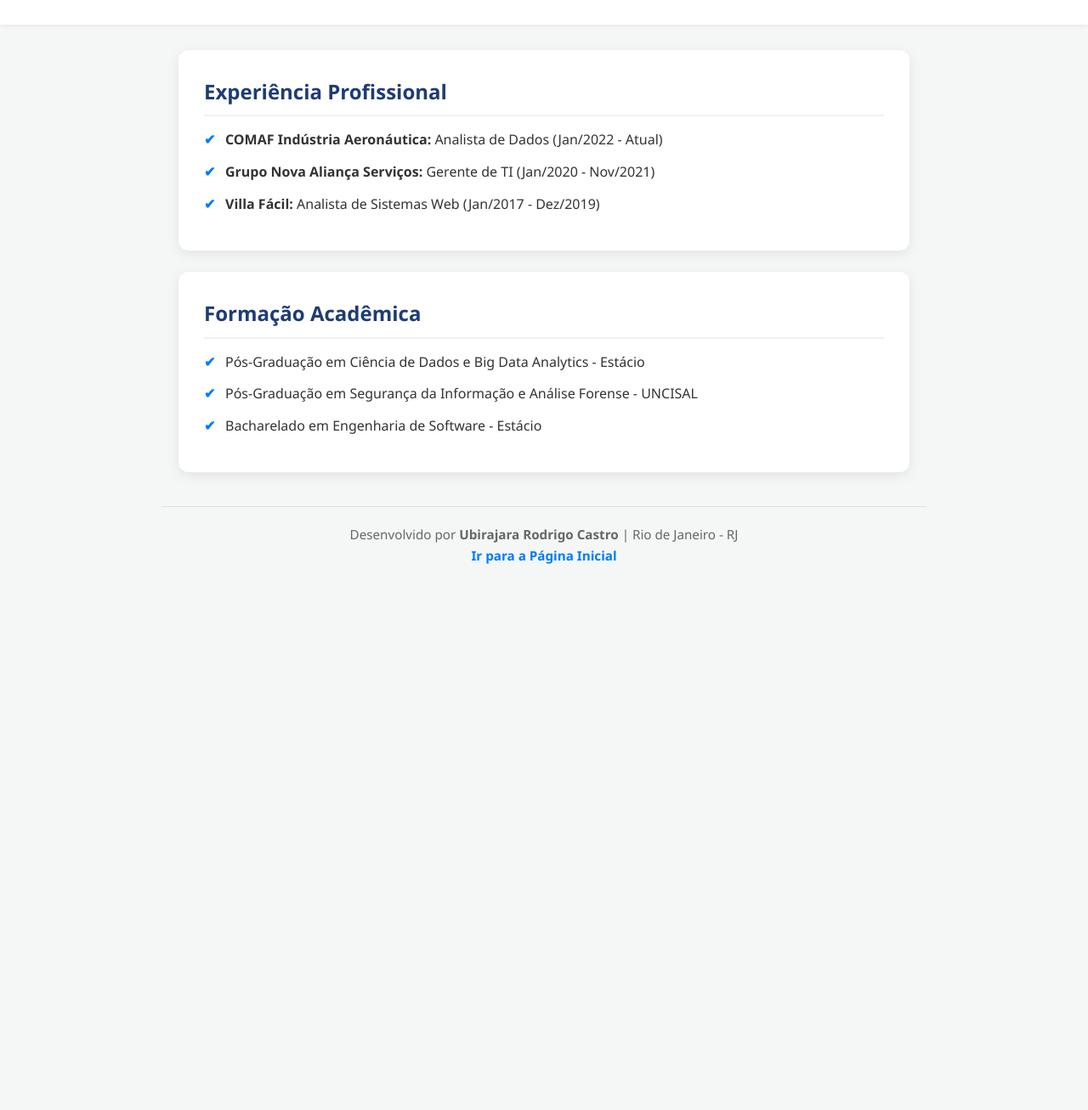
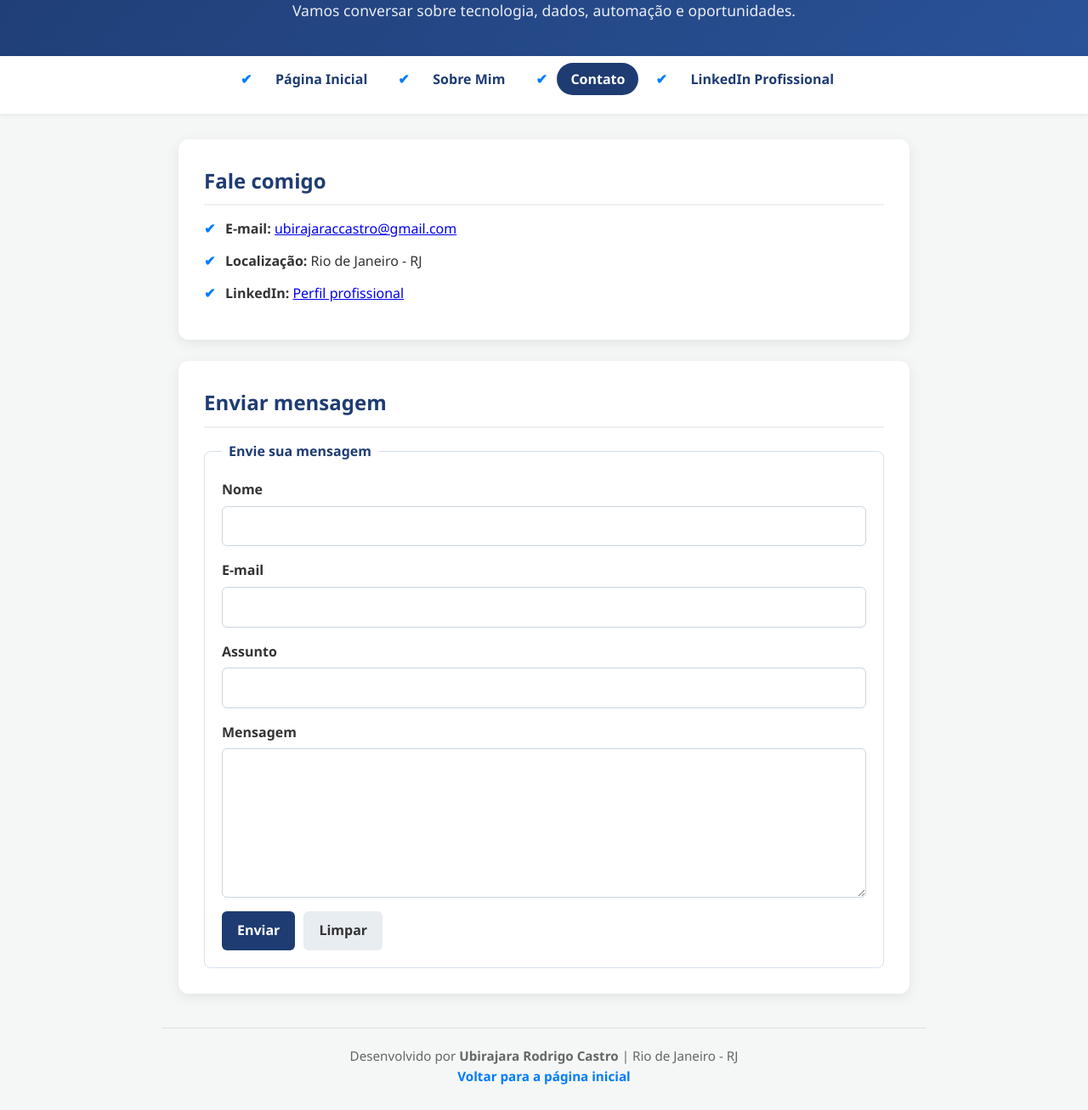
Before and after one commit to UbirajaraCastro87/ProgramacaoWEB, a plain HTML site: page contato.html in a window 1280 px wide. Shown: the part 218-1525 px from the top of the page at 85% size. Before the commit the page ends 944 px from the top, so only its background shows below. Drawn offline with Linux system fonts and the light colour scheme.

Commit message:
Melhora navegação e páginas pessoais
Co-authored-by: Copilot <223556219+Copilot@users.noreply.github.com>

```diff
--- a/contato.html
+++ b/contato.html
@@ -3,50 +3,76 @@
 <head>
     <meta charset="UTF-8">
     <meta name="viewport" content="width=device-width, initial-scale=1.0">
-    <title>Sobre Mim - Ubirajara Rodrigo Castro</title>
-    <!-- Vinculação do CSS -->
+    <title>Contato - Ubirajara Rodrigo Castro</title>
     <link rel="stylesheet" href="css/style.css">
 </head>
 <body>
 
     <header>
         <div class="header-container">
-
-            <h1>Sobre Mim & Trajetória Profissional</h1>
-            <p>Conheça mais sobre minha formação acadêmica e experiência em tecnologia.</p>
+            <img class="selo-logo" src="img/foto.jpg" alt="Logo de Ubirajara Rodrigo Castro">
+            <h1>Contato</h1>
+            <p>Vamos conversar sobre tecnologia, dados, automação e oportunidades.</p>
         </div>
     </header>
 
     <nav>
         <ul>
-            <li><a href="index.html">Voltar para a Página Inicial</a></li>
-            <li><a href="https://www.linkedin.com/in/ubirajararodrigo-castro" target="_blank">LinkedIn Profissional</a></li>
+            <li><a href="index.html">Página Inicial</a></li>
+            <li><a href="sobre.html">Sobre Mim</a></li>
+            <li><a href="contato.html" class="active">Contato</a></li>
+            <li><a href="https://www.linkedin.com/in/ubirajararodrigo-castro" target="_blank" rel="noreferrer">LinkedIn Profissional</a></li>
         </ul>
     </nav>
 
     <main>
-        <section id="experiencia">
-            <h2>Experiência Profissional</h2>
+        <section id="contato-detalhes">
+            <h2>Fale comigo</h2>
             <ul>
-                <li><strong>COMAF Indústria Aeronáutica:</strong> Analista de Dados (Jan/2022 - Atual)</li>
-                <li><strong>Grupo Nova Aliança Serviços:</strong> Gerente de TI (Jan/2020 - Nov/2021)</li>
-                <li><strong>Villa Fácil:</strong> Analista de Sistemas Web (Jan/2017 - Dez/2019)</li>
+                <li><strong>E-mail:</strong> <a href="mailto:ubirajaraccastro@gmail.com">ubirajaraccastro@gmail.com</a></li>
+                <li><strong>Localização:</strong> Rio de Janeiro - RJ</li>
+                <li><strong>LinkedIn:</strong> <a href="https://www.linkedin.com/in/ubirajararodrigo-castro" target="_blank" rel="noreferrer">Perfil profissional</a></li>
             </ul>
         </section>
 
-        <section id="formacao">
-            <h2>Formação Acadêmica</h2>
-            <ul>
-                <li>Pós-Graduação em Ciência de Dados e Big Data Analytics - Estácio</li>
-                <li>Pós-Graduação em Segurança da Informação e Análise Forense - UNCISAL</li>
-                <li>Bacharelado em Engenharia de Software - Estácio</li>
-            </ul>
+        <section id="mensagem">
+            <h2>Enviar mensagem</h2>
+            <form class="contact-form" action="mailto:ubirajaraccastro@gmail.com" method="post" enctype="text/plain">
+                <fieldset>
+                    <legend>Envie sua mensagem</legend>
+
+                    <div class="form-group">
+                        <label for="nome">Nome</label>
+                        <input type="text" id="nome" name="nome" autocomplete="name" required>
+                    </div>
+
+                    <div class="form-group">
+                        <label for="email">E-mail</label>
+                        <input type="email" id="email" name="email" autocomplete="email" required>
+                    </div>
+
+                    <div class="form-group">
+                        <label for="assunto">Assunto</label>
+                        <input type="text" id="assunto" name="assunto" required>
+                    </div>
+
+                    <div class="form-group">
+                        <label for="mensagem">Mensagem</label>
+                        <textarea id="mensagem" name="mensagem" rows="6" required></textarea>
+                    </div>
+
+                    <div class="form-actions">
+                        <button type="submit">Enviar</button>
+                        <button type="reset" class="reset-button">Limpar</button>
+                    </div>
+                </fieldset>
+            </form>
         </section>
     </main>
 
     <footer>
         <p>Desenvolvido por <strong>Ubirajara Rodrigo Castro</strong> | Rio de Janeiro - RJ</p>
-        <p><a href="index.html">Ir para a Página Inicial</a></p>
+        <p><a href="index.html">Voltar para a página inicial</a></p>
     </footer>
 
 </body>
--- a/css/style.css
+++ b/css/style.css
@@ -91,7 +91,8 @@ nav a {
     transition: all 0.3s ease;
 }
 
-nav a:hover {
+nav a:hover,
+nav a.active {
     background-color: var(--primary-color);
     color: #ffffff;
 }
```
Also changed, not shown: index.html (+6 -5 lines), sobre.html (+16 -4 lines).
